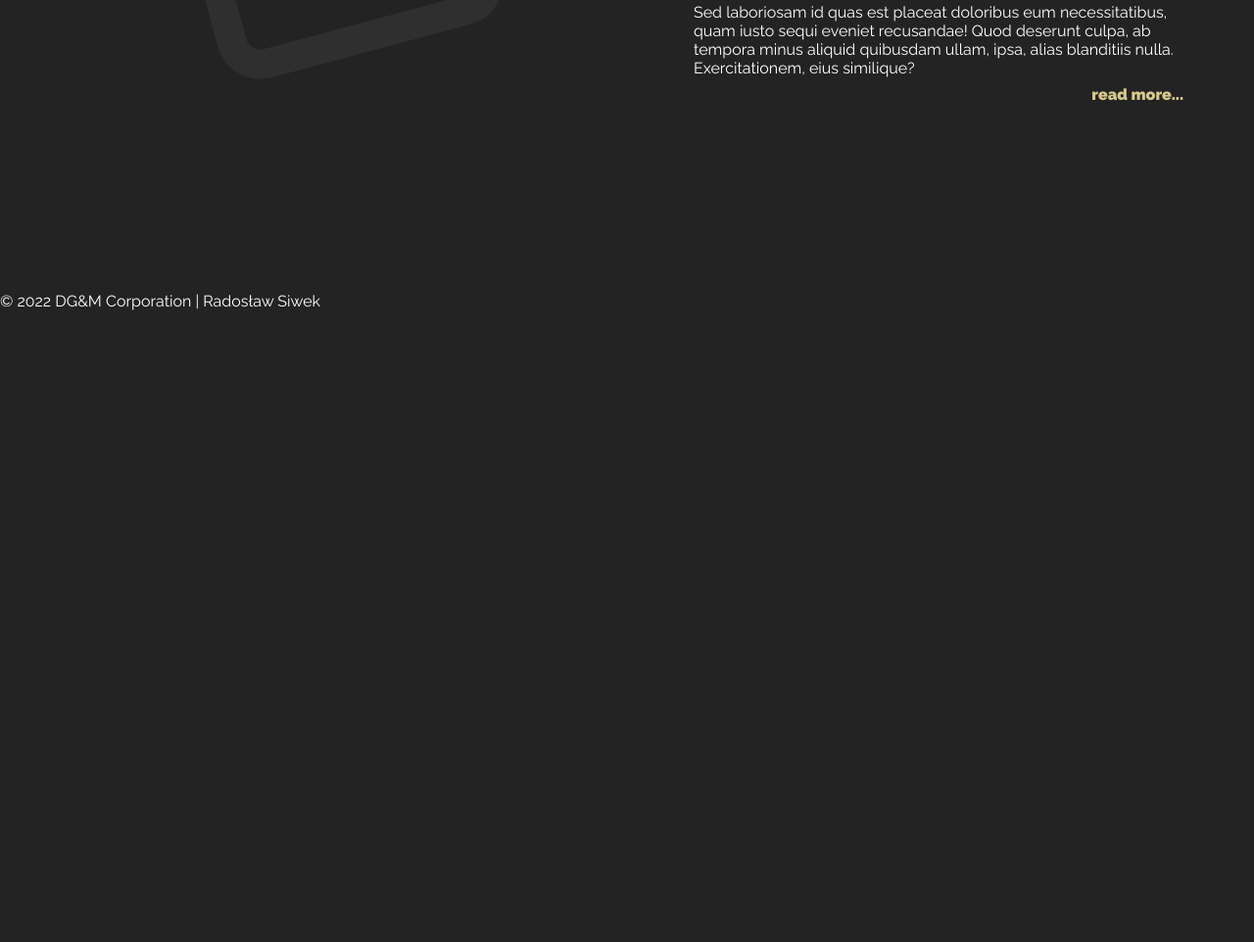
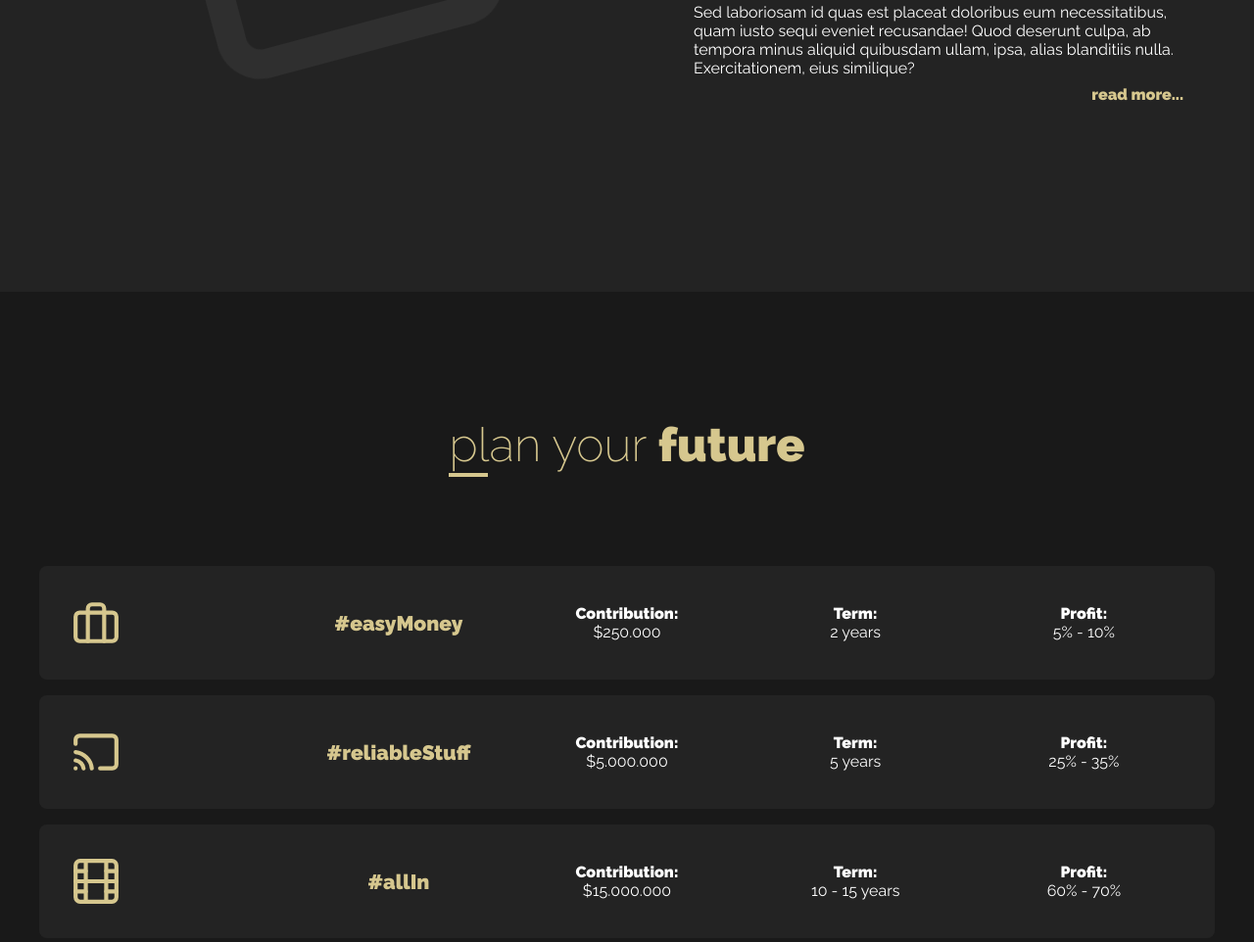
Before and after one commit to rsiwek777/grid-layout-website, a plain HTML site: page index.html in a window 1280 px wide. Shown: the part 3160-4122 px from the top of the page at 98% size. Before the commit the page ends 3477 px from the top, so only its background shows below. Drawn offline with Linux system fonts and the light colour scheme.

Commit message:
plans section

```diff
--- a/index.html
+++ b/index.html
@@ -127,6 +127,67 @@
 
             </section>
         </div>
+
+        <section class="plans" id="plan">
+            <div class="wrapper">
+                <h2 class="section-title">plan your <span>future</span></h2>
+
+                <div class="plans__box">
+                    <img src="./img/icons/briefcase.svg" alt="" class="plans__item plans__item-icon">
+                    <div class="plans__item plans__item-name">
+                        <h3>#easyMoney</h3>
+                    </div>
+                    <div class="plans__item plans__item-money">
+                        <p><b>Contribution:</b></p>
+                        <p>$250.000</p>
+                    </div>
+                    <div class="plans__item plans__item-term">
+                        <p><b>Term:</b></p>
+                        <p>2 years</p>
+                    </div>
+                    <div class="plans__item plans__item-profit">
+                        <p><b>Profit:</b></p>
+                        <p>5% - 10%</p>
+                    </div>
+                </div>
+                <div class="plans__box">
+                    <img src="./img/icons/cast.svg" alt="" class="plans__item plans__item-icon">
+                    <div class="plans__item plans__item-name">
+                        <h3>#reliableStuff</h3>
+                    </div>
+                    <div class="plans__item plans__item-money">
+                        <p><b>Contribution:</b></p>
+                        <p>$5.000.000</p>
+                    </div>
+                    <div class="plans__item plans__item-term">
+                        <p><b>Term:</b></p>
+                        <p>5 years</p>
+                    </div>
+                    <div class="plans__item plans__item-profit">
+                        <p><b>Profit:</b></p>
+                        <p>25% - 35%</p>
+                    </div>
+                </div>
+                <div class="plans__box">
+                    <img src="./img/icons/film.svg" alt="" class="plans__item plans__item-icon">
+                    <div class="plans__item plans__item-name">
+                        <h3>#allIn</h3>
+                    </div>
+                    <div class="plans__item plans__item-money">
+                        <p><b>Contribution:</b></p>
+                        <p>$15.000.000</p>
+                    </div>
+                    <div class="plans__item plans__item-term">
+                        <p><b>Term:</b></p>
+                        <p>10 - 15 years</p>
+                    </div>
+                    <div class="plans__item plans__item-profit">
+                        <p><b>Profit:</b></p>
+                        <p>60% - 70%</p>
+                    </div>
+                </div>
+            </div>
+        </section>
     </main>
 
     <footer class="footer">
--- a/sass/_medium.scss
+++ b/sass/_medium.scss
@@ -18,4 +18,18 @@
             }
         }
     }
+
+    .plans {
+        padding: 8em 2em;
+
+        &__box {
+            display: grid;
+            grid-template-columns: repeat(5, 1fr);
+            align-items: center;
+        }
+
+        &__item {
+            margin: 0 1em;
+        }
+    }
 }
--- a/sass/main.scss
+++ b/sass/main.scss
@@ -127,6 +127,11 @@
 		background-color: #fff;
 		z-index: 500;
 	}
+
+}
+
+.hamburger.is-active {
+	background-color: transparent;
 }
 
 .nav {
@@ -292,6 +297,43 @@
 	}
 }
 
+.plans {
+	padding: 6em 2em;
+	background-color: $darker;
+
+	&__box {
+		margin: 1em 0;
+		padding: 2em 1em;
+		text-align: center;
+		border: 1px solid transparent;
+		border-radius: 8px;
+		background-color: $dark;
+		cursor: pointer;
+		transition: border 0.3s, background-color 0.3s, transform 0.3s;
+
+		&:hover {
+			transform: scale(1.05);
+			background-color: $darker;
+			border: 1px solid $gold;
+		}
+	}
+
+	&__item {
+		margin: 1em 0;
+	}
+
+	&__item-icon {
+		width: 50px;
+	}
+
+	&__item-name {
+		margin-top: 0;
+		margin-bottom: 1.5em;
+		font-size: 1.8rem;
+		color: $gold;
+	}
+}
+
 @import './small';
 @import './medium';
 @import './large';
```
Also changed, not shown: css/main.css, img/icons/briefcase.svg (added), img/icons/cast.svg (added), img/icons/film.svg (added), 1 other file.
